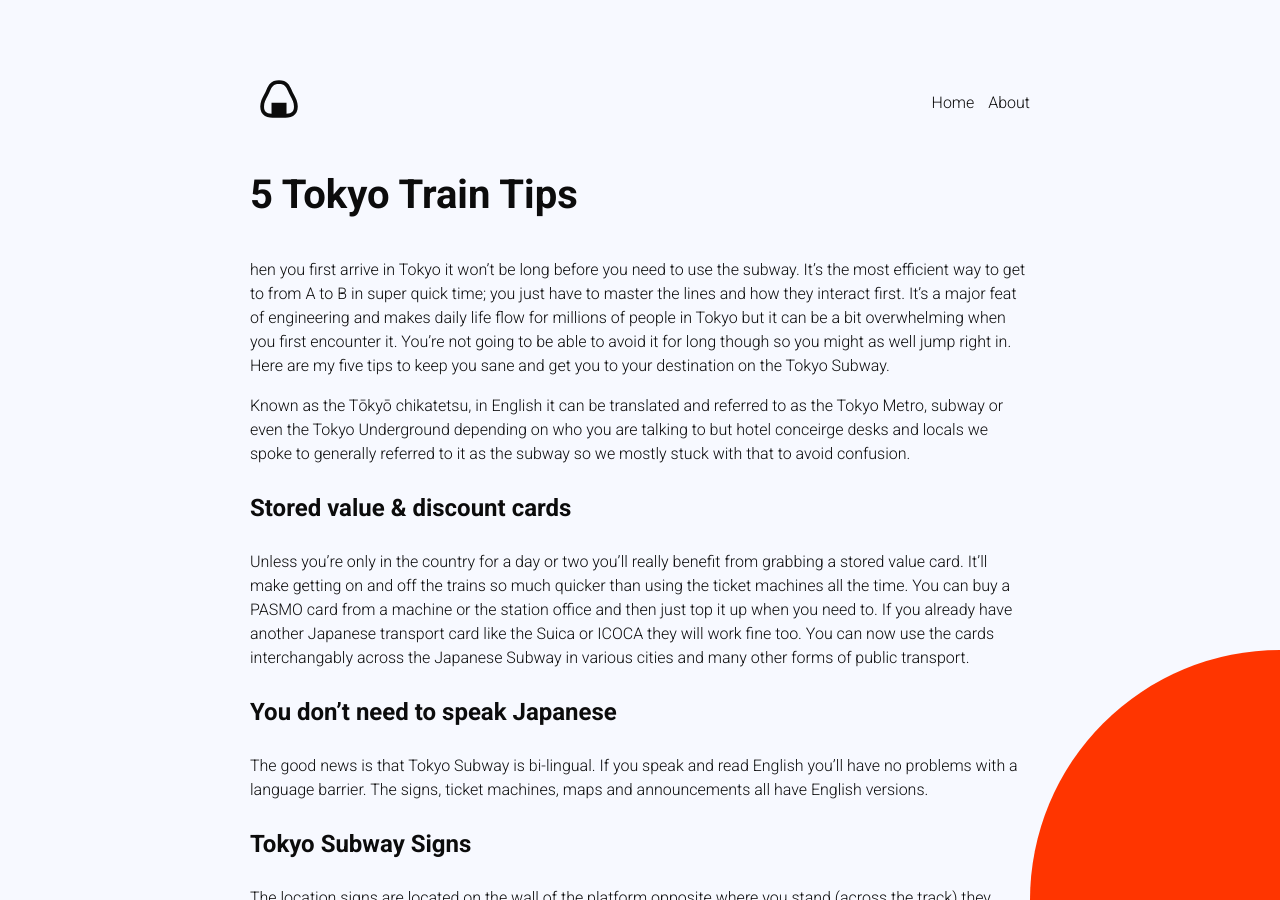
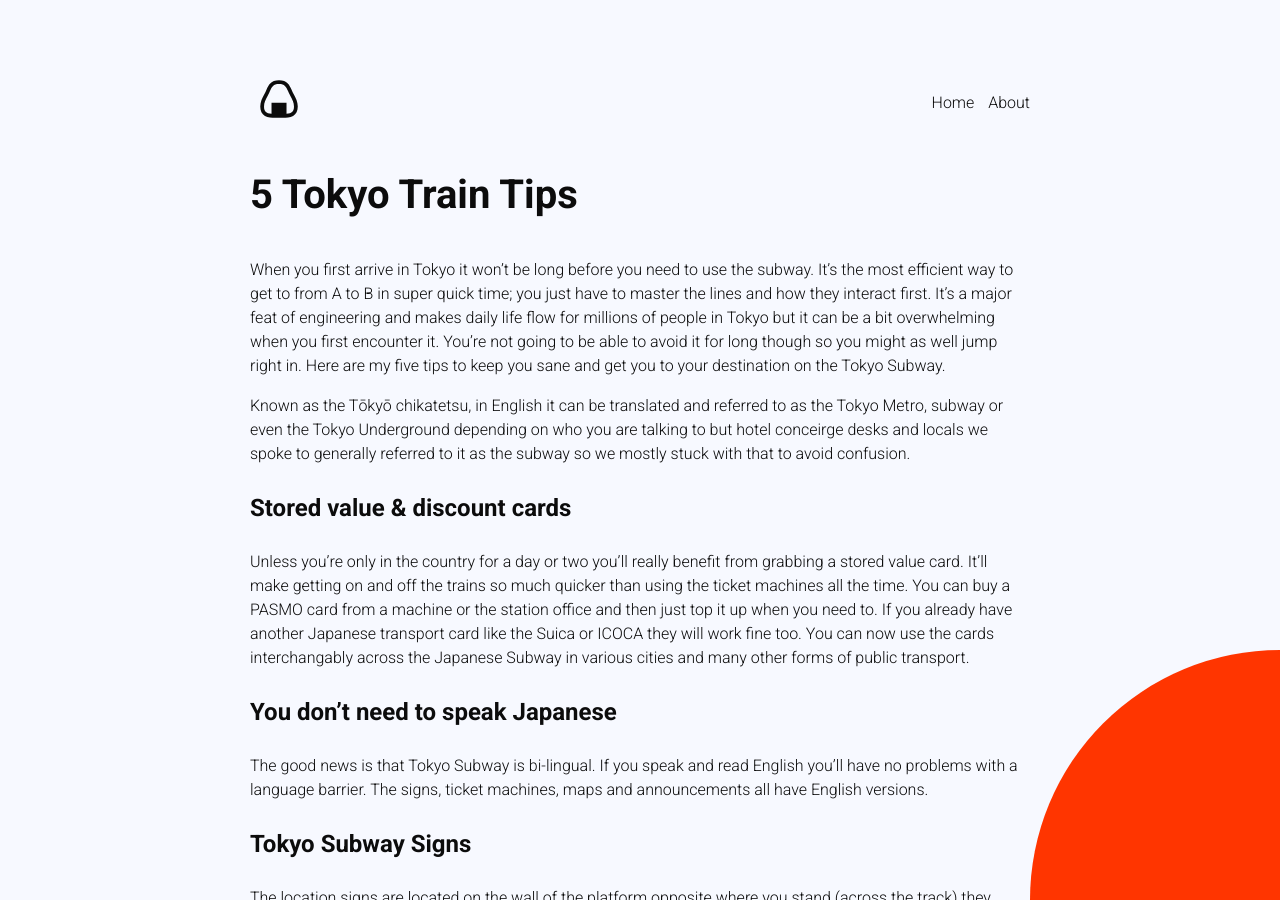
Before and after one commit to theconsigliere/anightinjapan, a Jekyll site: the page built from _posts/2019-01-21-train tips.md, in a window 1280 px wide and 900 px high. Built offline with Jekyll 4.4.1, drawn with Linux system fonts in a browser that asks for light colours.

Commit message:
Updated Train Tips

```diff
--- a/_posts/2019-01-21-train tips.md
+++ b/_posts/2019-01-21-train tips.md
@@ -1,15 +1,15 @@
 ---
 title: 5 Tokyo Train Tips
-date: 2019-01-21 14:26:01 Z
+date: 2019-01-21 14:26:00 Z
 categories:
 - jekyll
 - update
-layout: post
 excerpt: Here are my five tips to keep you sane and get you to your destination on
   the Tokyo Subway.
+layout: post
 ---
 
-hen you first arrive in Tokyo it won’t be long before you need to use the subway. It’s the most efficient way to get to from A to B in super quick time; you just have to master the lines and how they interact first. It’s a major feat of engineering and makes daily life flow for millions of people in Tokyo but it can be a bit overwhelming when you first encounter it. You’re not going to be able to avoid it for long though so you might as well jump right in. Here are my five tips to keep you sane and get you to your destination on the Tokyo Subway.
+When you first arrive in Tokyo it won’t be long before you need to use the subway. It’s the most efficient way to get to from A to B in super quick time; you just have to master the lines and how they interact first. It’s a major feat of engineering and makes daily life flow for millions of people in Tokyo but it can be a bit overwhelming when you first encounter it. You’re not going to be able to avoid it for long though so you might as well jump right in. Here are my five tips to keep you sane and get you to your destination on the Tokyo Subway.
 
 Known as the Tōkyō chikatetsu, in English it can be translated and referred to as the Tokyo Metro, subway or even the Tokyo Underground depending on who you are talking to but hotel conceirge desks and locals we spoke to generally referred to it as the subway so we mostly stuck with that to avoid confusion.
 
```
